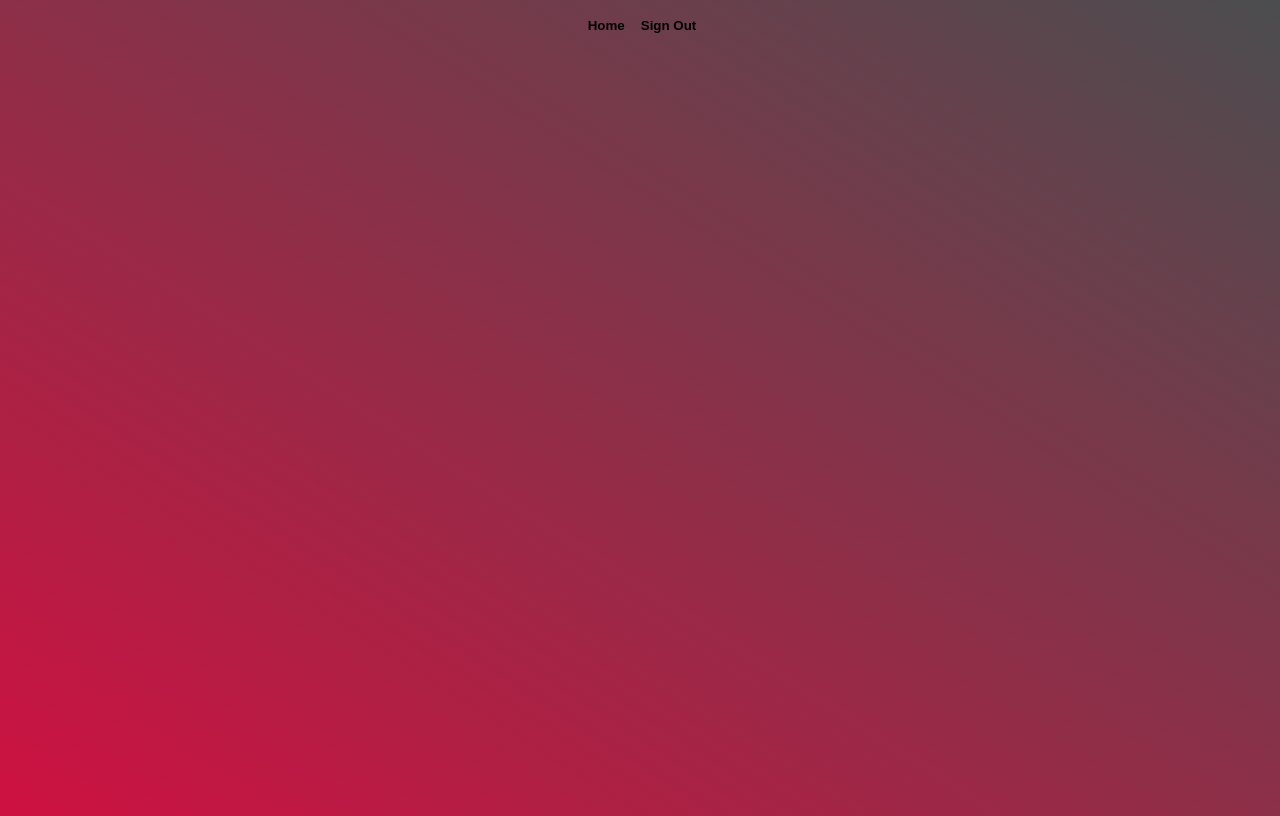
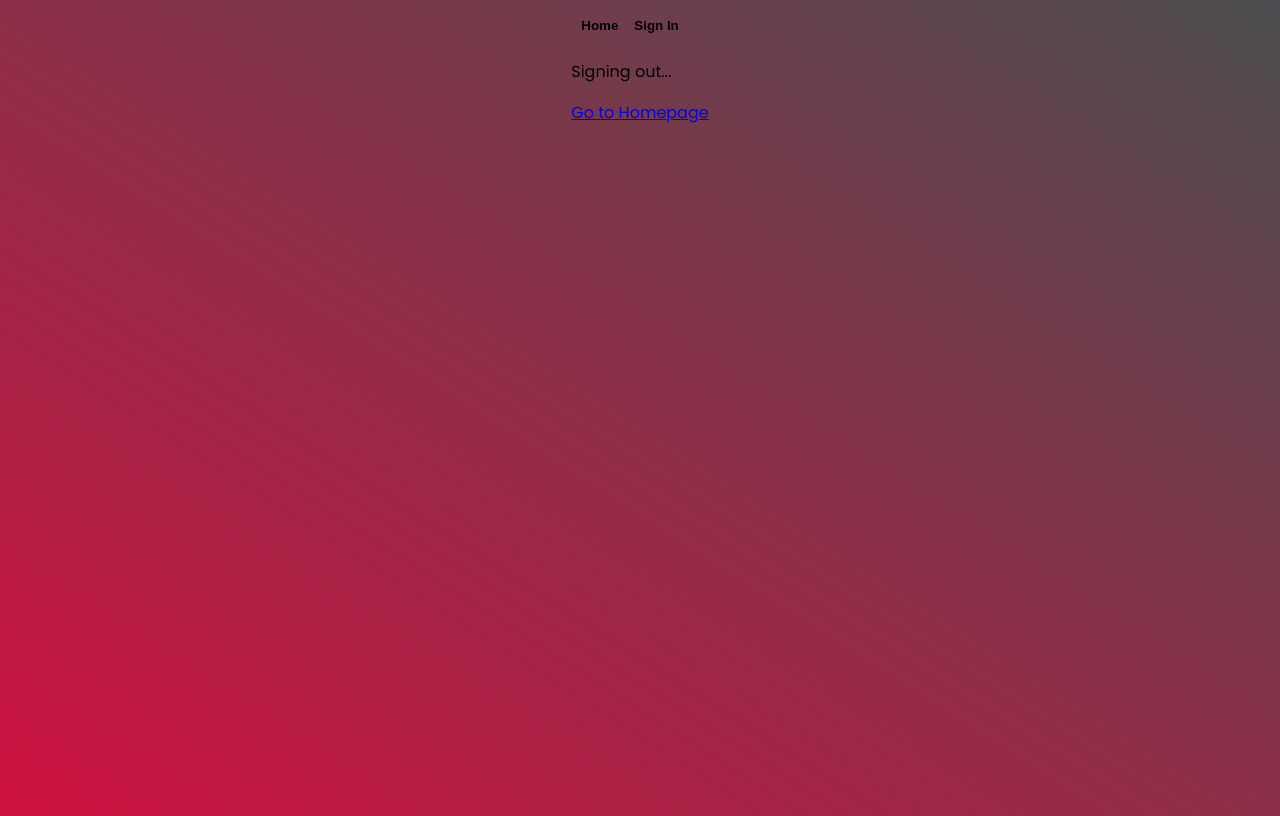
Before and after one commit to szwedk/intellipark_VSCODE, a Next.js app: page /signout in a window 1280 px wide. Built offline with nearby package versions, Linux system fonts and the light colour scheme; no server answers.

Commit message:
signoutworks and buttonsgrey out

```diff
--- a/package.json
+++ b/package.json
@@ -17,7 +17,7 @@
     "eslint": "8.35.0",
     "eslint-config-next": "13.2.3",
     "firebase": "^9.20.0",
-    "next": "^13.2.3",
+    "next": "^13.3.1",
     "postcss-preset-env": "^8.0.1",
     "react": "18.2.0",
     "react-dom": "18.2.0",
--- a/src/components/navbar.js
+++ b/src/components/navbar.js
@@ -1,16 +1,56 @@
 import React from 'react';
 import Link from 'next/link';
+import { useAuthState } from 'react-firebase-hooks/auth';
+import { auth } from '../firebase_setup/firebase.js';
 
 const NavigationBar = () => {
   const hostname = process.env.HOSTNAME;
+  const [user] = useAuthState(auth);
+
   return (
     <nav className='justify-between'>
-            <Link href="/">
-                <button style={{ fontWeight: 'bold', color: hostname === '/' ? 'red' : 'black', padding: "10px", border: "none", background: "none", cursor: "pointer" }}>Home</button>
+      <Link href='/'>
+        <button
+          style={{
+            fontWeight: 'bold',
+            color: hostname === '/' ? 'red' : 'black',
+            padding: '10px',
+            border: 'none',
+            background: 'none',
+            cursor: 'pointer',
+          }}
+        >
+          Home
+        </button>
       </Link>
-            <Link href="/signout">
-                <button style={{ fontWeight: 'bold', color: hostname === '/contact' ? 'red' : 'black', border: "none", background: "none", cursor: "pointer" }}>Sign Out</button>
+      {user ? (
+        <button
+          onClick={() => auth.signOut()}
+          style={{
+            fontWeight: 'bold',
+            color: hostname === '/contact' ? 'red' : 'black',
+            border: 'none',
+            background: 'none',
+            cursor: 'pointer',
+          }}
+        >
+          Sign Out
+        </button>
+      ) : (
+        <Link href='/login'>
+          <button
+            style={{
+              fontWeight: 'bold',
+              color: hostname === '/contact' ? 'red' : 'black',
+              border: 'none',
+              background: 'none',
+              cursor: 'pointer',
+            }}
+          >
+            Sign In
+          </button>
         </Link>
+      )}
     </nav>
   );
 };
--- a/src/firebase_setup/firebase.js
+++ b/src/firebase_setup/firebase.js
@@ -18,5 +18,8 @@ firebase.initializeApp(firebaseConfig);
 const auth = firebase.auth();
 const db = firebase.firestore();
 const storage = firebase.storage();
+export const googleSignOut = () => {
+    return auth.signOut();
+  };
 
 export { auth, db, storage };
--- a/src/pages/signout.js
+++ b/src/pages/signout.js
@@ -1,26 +1,28 @@
 import { useEffect } from 'react';
-import { useRouter } from 'next/router';
-import { signOut } from '../firebase_setup/firebase.js'; // Replace with your Firebase Auth utility
+import Link from 'next/link';
+import { googleSignOut } from '../firebase_setup/firebase.js';
 
 const SignOut = () => {
-  const router = useRouter();
-
   useEffect(() => {
     const handleSignOut = async () => {
       try {
-        // Sign out the user using Firebase Authentication
-        await signOut();
-        // Redirect the user to the index page
-        router.push('/');
+        await googleSignOut();
       } catch (error) {
         console.log('Error signing out:', error);
       }
     };
 
     handleSignOut();
-  }, [router]);
+  }, []);
 
-  return null; // or you can show a loading spinner or a message here
+  return (
+    <div>
+      <p>Signing out...</p>
+      <Link href="/">
+        <p>Go to Homepage</p>
+      </Link>
+    </div>
+  );
 };
 
 export default SignOut;
--- a/src/styles/globals.css
+++ b/src/styles/globals.css
@@ -28,3 +28,8 @@ body {
 .parking-icon {
     @apply text-black text-4xl;
 }
+
+.grayed-out {
+    opacity: 0.5; /* Adjust the opacity to your desired level */
+    pointer-events: none; /* Disable pointer events on the element */
+  }
```
Also changed, not shown: src/pages/index.js (+43 -7 lines), src/pages/login.js (+12 -12 lines), 2 other files (tests, documents, lock files or other folders). Lines whose indentation alone changed are shown as unchanged.
